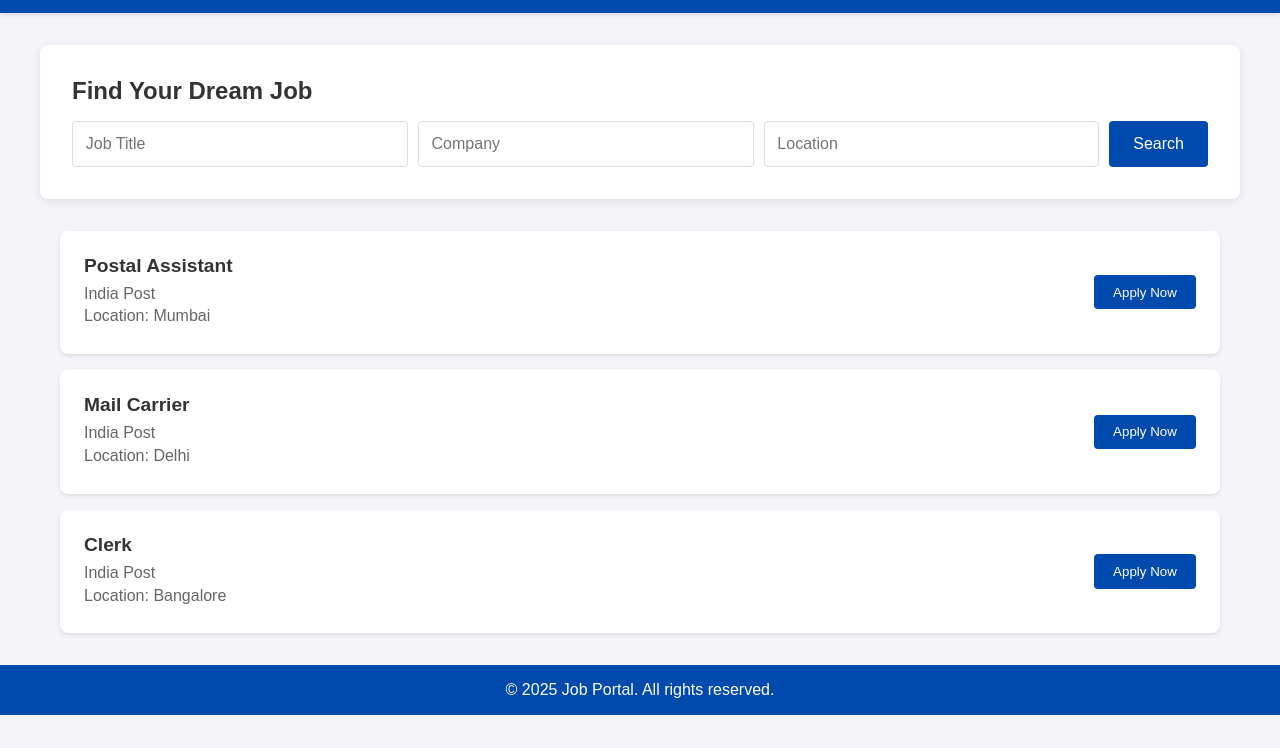
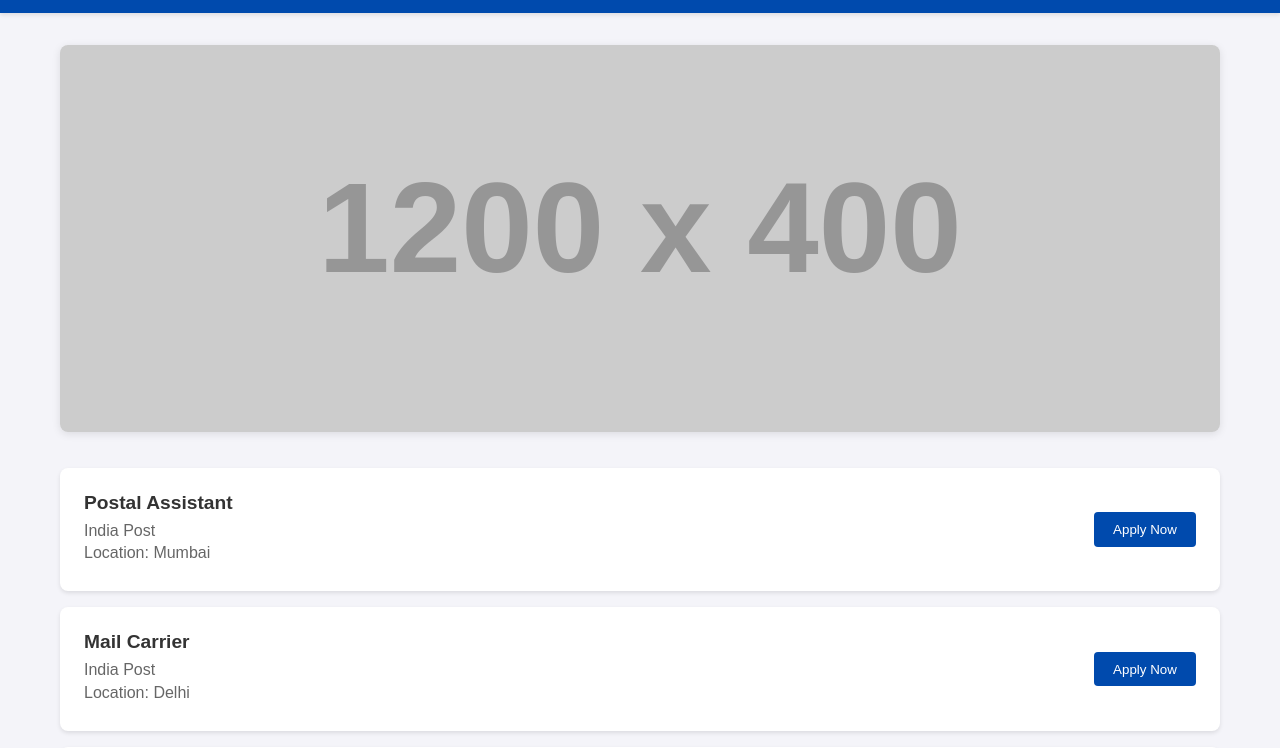
Before and after one commit to sarkarikofficial/post-office-recruitment, a plain HTML site: page index.html in a window 1280 px wide. Shown: the part 52-800 px from the top of the page. Drawn offline with Linux system fonts and the light colour scheme; placeholder pictures from the web are drawn by us.

Commit message:
Update index.html

```diff
--- a/index.html
+++ b/index.html
@@ -55,47 +55,17 @@
             text-decoration: underline;
         }
 
-        .search-section {
-            background-color: #fff;
-            padding: 2rem;
+        .hero-image {
             max-width: 1200px;
             margin: 2rem auto;
+            padding: 0 20px;
+        }
+
+        .hero-image img {
+            width: 100%;
+            height: auto;
             border-radius: 8px;
             box-shadow: 0 2px 8px rgba(0, 0, 0, 0.1);
-        }
-
-        .search-section h2 {
-            margin-bottom: 1rem;
-            font-size: 1.5rem;
-        }
-
-        .search-form {
-            display: flex;
-            gap: 10px;
-            flex-wrap: wrap;
-        }
-
-        .search-form input {
-            padding: 0.8rem;
-            border: 1px solid #ddd;
-            border-radius: 4px;
-            font-size: 1rem;
-            flex: 1;
-            min-width: 200px;
-        }
-
-        .search-form button {
-            padding: 0.8rem 1.5rem;
-            background-color: #004aad;
-            color: white;
-            border: none;
-            border-radius: 4px;
-            cursor: pointer;
-            font-size: 1rem;
-        }
-
-        .search-form button:hover {
-            background-color: #003080;
         }
 
         .job-listings {
@@ -157,15 +127,6 @@
                 align-items: center;
             }
 
-            .search-form {
-                flex-direction: column;
-            }
-
-            .search-form input,
-            .search-form button {
-                width: 100%;
-            }
-
             .job-card {
                 flex-direction: column;
                 gap: 10px;
@@ -186,14 +147,8 @@
         </nav>
     </header>
 
-    <section class="search-section">
-        <h2>Find Your Dream Job</h2>
-        <form class="search-form">
-            <input type="text" id="job-title" placeholder="Job Title">
-            <input type="text" id="company" placeholder="Company">
-            <input type="text" id="location" placeholder="Location">
-            <button type="submit">Search</button>
-        </form>
+    <section class="hero-image">
+        <img src="https://placehold.co/1200x400?text=Job+Portal+Banner" alt="Job Portal Banner">
     </section>
 
     <section class="job-listings">
@@ -224,18 +179,11 @@
     </section>
 
     <footer>
-        <p>&copy; 2025 Job Portal. All rights reserved.</p>
+        <p>© 2025 Job Portal. All rights reserved.</p>
     </footer>
 
     <script>
-        document.querySelector('.search-form').addEventListener('submit', function(e) {
-            e.preventDefault();
-            const jobTitle = document.getElementById('job-title').value;
-            const company = document.getElementById('company').value;
-            const location = document.getElementById('location').value;
-            alert(`Searching for ${jobTitle} at ${company} in ${location}`);
-            // Add actual search functionality here
-        });
+        // No JavaScript needed for the current functionality
     </script>
 </body>
 </html>
```
